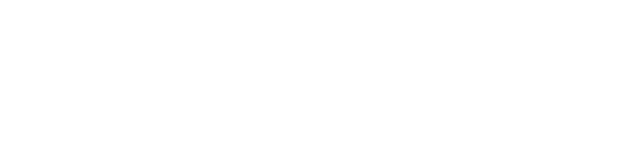
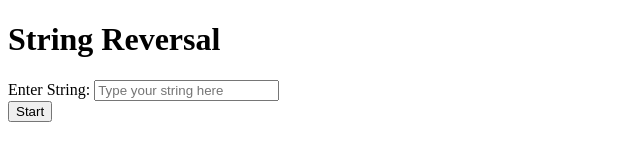
Before and after one commit to teamkooestscholar/003JS-reverse-a-string, a plain HTML site: page src/index.html in a window 1280 px wide. Shown: the whole page, without its empty margins (0-640 px from the left). Drawn offline with Linux system fonts and the light colour scheme.

Commit message:
Added solution

```diff
--- a/src/index.html
+++ b/src/index.html
@@ -1,12 +1,20 @@
 <!DOCTYPE html>
 <html lang="en">
+
 <head>
   <meta charset="UTF-8">
   <meta name="viewport" content="width=device-width, initial-scale=1.0">
-  <title>003 JS - Reverse A String</title>
+  <title>003 JS - String Reversal</title>
   <script src="solution.js" defer></script>
 </head>
+
 <body>
+  <h1>String Reversal</h1>
+  <label for="inputString">Enter String:</label>
+  <input type="text" id="inputString" placeholder="Type your string here">
+  <br>
+  <button onclick="reverseAndDisplay()">Start</button>
+  <p id="result"></p>
+</body>
 
-</body>
 </html>
--- a/src/solution.js
+++ b/src/solution.js
@@ -1,4 +1,16 @@
 // Function to reverse a string
-function reverseString(_) {
-  // Put your code here
+function reverseAndDisplay() {
+  const value = document.getElementById('value');
+  const result = document.getElementById('result');
+  const value = value.value;
+  const reversedString = reverseString(value);
+  resultElement.textContent = `Reversed String: ${reversedString}`;
 }
+
+function reverseString(value) {
+  let reversedString = '';
+  for (let i = value.length - 1; i >= 0; i--) {
+    reversedString += value[i];
+  }
+  return reversedString;
+}
--- /dev/null
+++ b/src/styles.css
@@ -0,0 +1,39 @@
+body {
+    font-family: Arial, sans-serif;
+    text-align: center;
+    background-color: #d2bebe;
+    margin: 0;
+    padding: 0;
+}
+
+h1 {
+    background-color: #a5afb5;
+    color: #ffffff;
+    padding: 25px;
+    margin-bottom: 25px;
+}
+
+.inputString {
+    padding: 15px;
+    font-size: 16px;
+}
+
+button {
+    background-color: #3498db;
+    color: #ffffff;
+    border: none;
+    padding: 15px auto;
+    font-size: 16px;
+    cursor: pointer;
+    margin-top: 10px;
+}
+
+button:hover {
+    background-color: #7f8d96;
+}
+
+.result {
+    font-weight: bold;
+    margin-top: 25px;
+    font-size: 25px;
+}
```
